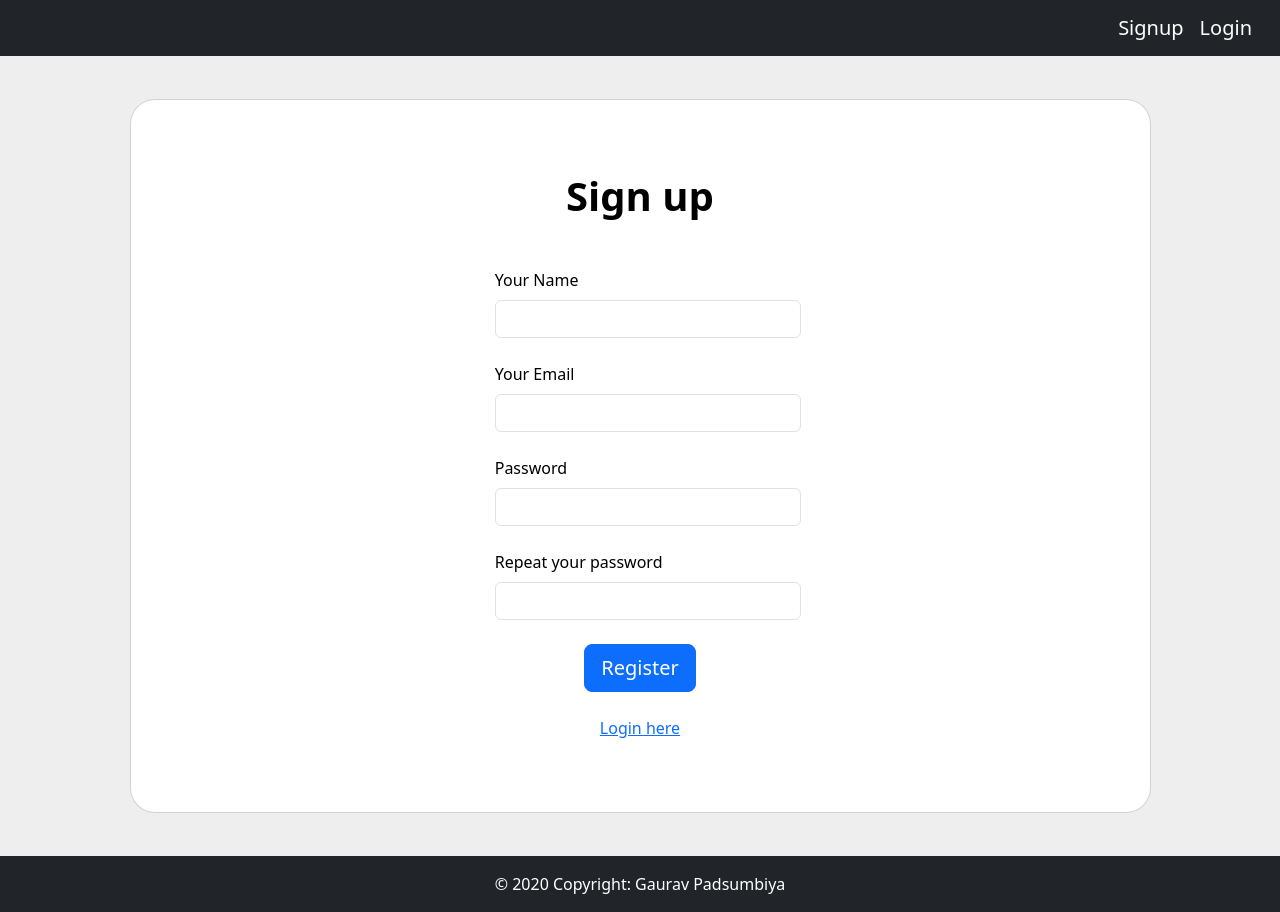
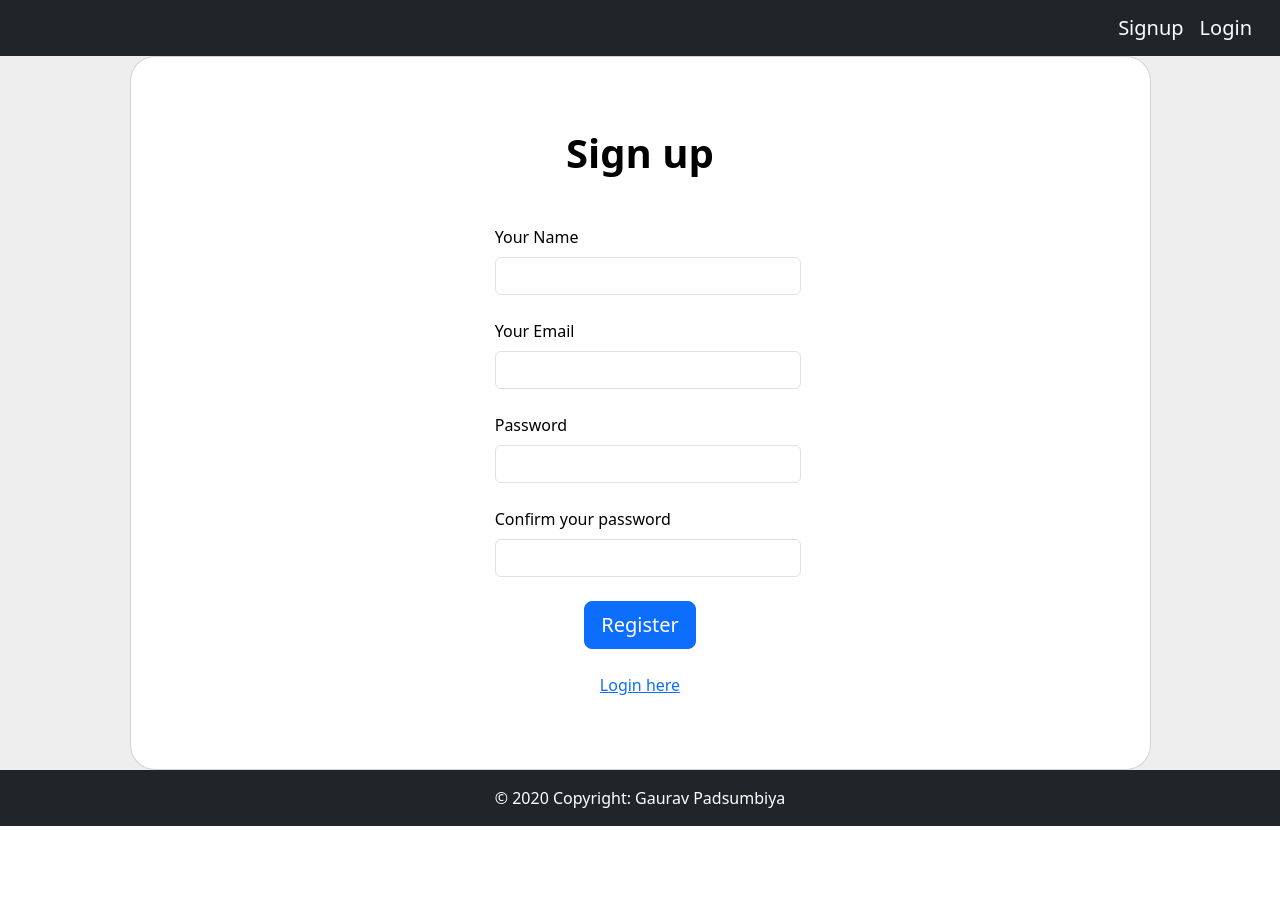
Before and after one commit to gauravpadsumbiya16/Book_Management_System, a React (Create React App) app in the folder frontend/: page /register in a window 1280 px wide. After the commit the page ends 826 px from the top, so only its background shows below. Built offline with nearby package versions, Linux system fonts and the light colour scheme; no server answers.

Commit message:
build removed

```diff
--- a/frontend/src/Registration.js
+++ b/frontend/src/Registration.js
@@ -6,7 +6,7 @@ const Registration = () => {
     const navigate = useNavigate();
     const [data, setData] = useState({});
     const [error, setError] = useState(false);
-    const [e ,setE] = useState(false);
+    const [e, setE] = useState(false);
     const [pass, repPass] = useState("");
     const url = process.env.REACT_APP_BACKEND_URL;
 
@@ -17,15 +17,15 @@ const Registration = () => {
             navigate('/');
         }
     })
-    console.log("pass = ",data.pass," repPass = ",pass);
+    console.log("pass = ", data.pass, " repPass = ", pass);
 
     return (
         <>
-            <section className="vh-100" style={{backgroundColor: `#eee`}}>
+            <section style={{ backgroundColor: `#eee` }}>
                 <div className="container h-100">
                     <div className="row d-flex justify-content-center align-items-center h-100">
                         <div className="col-lg-12 col-xl-11">
-                            <div className="card text-black" style={{borderRadius: `25px`}}>
+                            <div className="card text-black" style={{ borderRadius: `25px` }}>
                                 <div className="card-body p-md-5">
                                     <div className="row justify-content-center">
                                         <div className="col-md-10 col-lg-6 col-xl-5 order-2 order-lg-1">
@@ -35,7 +35,6 @@ const Registration = () => {
                                             <form className="mx-1 mx-md-4">
                                                 <div>
                                                     {e && (data.pass !== pass) && <span className="invalid-input text-danger">*Password not matched</span>}
-
                                                 </div>
                                                 {error && !data.userName && <span className="invalid-input text-danger">*Enter UserName</span>}
                                                 <div className="d-flex flex-row align-items-center mb-4">
@@ -80,7 +79,7 @@ const Registration = () => {
                                                 <div className="d-flex flex-row align-items-center mb-4">
                                                     <i className="fas fa-key fa-lg me-3 fa-fw"></i>
                                                     <div className="form-outline flex-fill mb-0">
-                                                    <label className="form-label" for="form3Example4cd">Repeat your password</label>
+                                                        <label className="form-label" for="form3Example4cd">Confirm your password</label>
                                                         <input type="password" id="form3Example4cd" className="form-control"
                                                             onChange={(e) => {
                                                                 repPass(e.target.value);
@@ -97,7 +96,7 @@ const Registration = () => {
                                                                 return false;
                                                             }
                                                             else if (data.password !== pass) {
-                                                                console.log(data.password,"=== check ===",pass)
+                                                                console.log(data.password, "=== check ===", pass)
                                                                 setE(true);
                                                                 return false;
                                                             }
@@ -114,8 +113,10 @@ const Registration = () => {
                                                                     localStorage.setItem("userName", JSON.stringify(result.user.userName));
                                                                     localStorage.setItem("token", JSON.stringify(result.token));
                                                                     navigate("/detail");
-                                                                }).catch((e)=>{setE(true)
-                                                                    return false;});
+                                                                }).catch((e) => {
+                                                                    setE(true)
+                                                                    return false;
+                                                                });
                                                             }
                                                         }
                                                         }
```
Also changed, not shown: 12 other files (tests, documents, lock files or other folders). Lines whose indentation alone changed are shown as unchanged.
